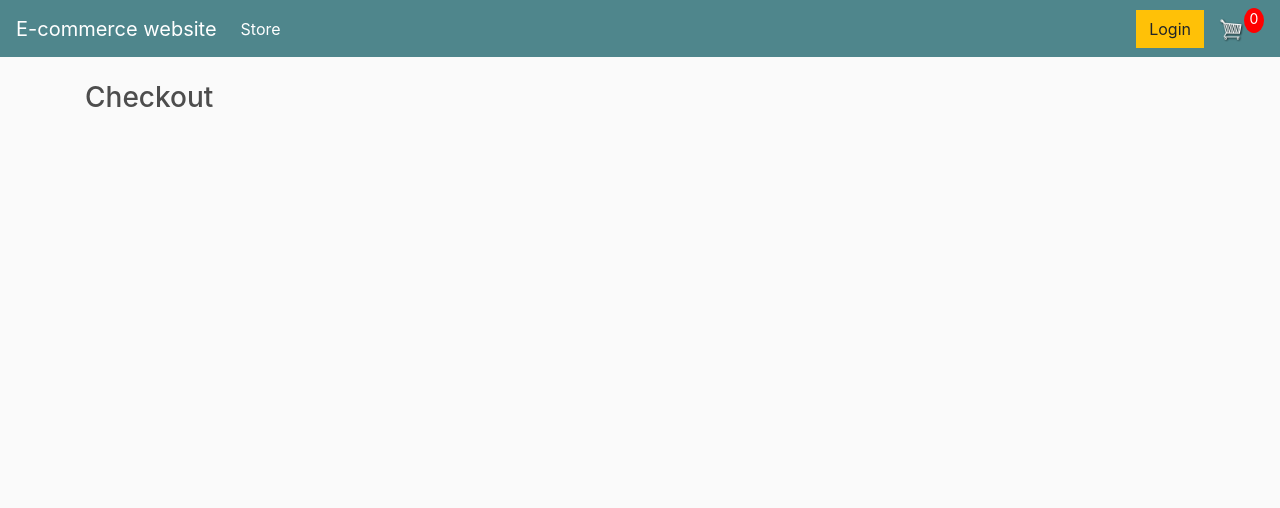
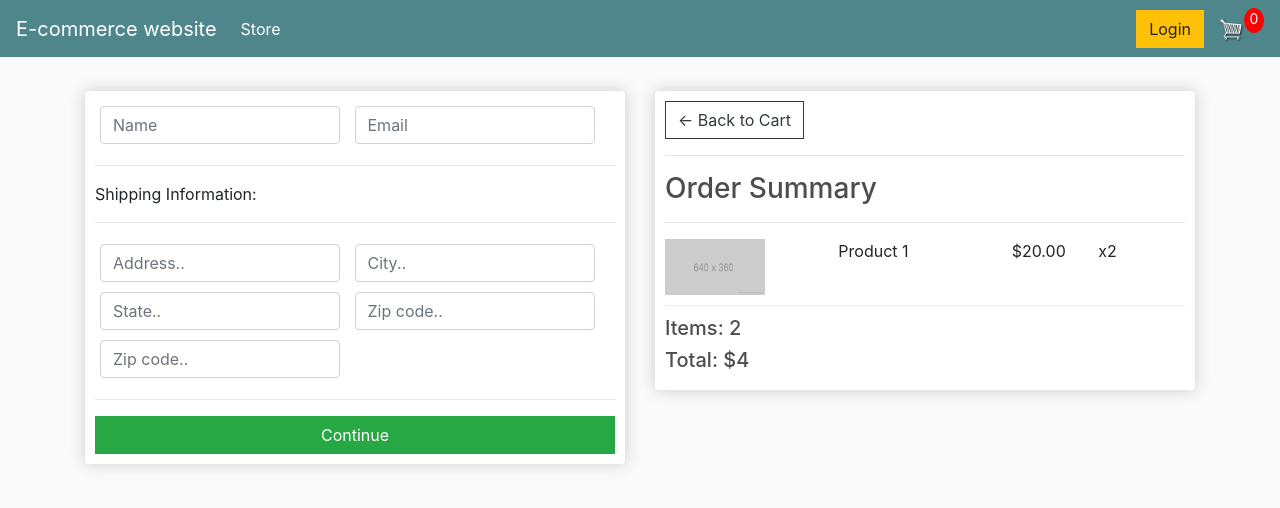
Before and after one commit to ignaciodiazb/ecommerce-0, a Django app: page /checkout/ in a window 1280 px wide. Shown: the top 508 px of the page. Run offline with Django 3.2, Linux system fonts and the light colour scheme; some libraries are stand-ins or nearby versions.

Commit message:
added checkout page template

```diff
--- a/ecommerce/store/templates/store/checkout.html
+++ b/ecommerce/store/templates/store/checkout.html
@@ -1,7 +1,70 @@
 {% extends 'store/base.html' %}
+{% load static %}
 
 {% block body %}
 
-    <h3>Checkout</h3>
+    <div class="row">
+        <div class="col-lg-6">
+            <div class="box-element" id="form-wrapper">
+                <form action="" id="form">
+                    <div id="user-info">
+						<div class="form-field">
+							<input required class="form-control" type="text" name="name" placeholder="Name">
+						</div>
+						<div class="form-field">
+							<input required class="form-control" type="email" name="email" placeholder="Email">
+						</div>
+                    </div>
+
+                    <div id="shipping-info">
+                        <hr>
+						<p>Shipping Information:</p>
+						<hr>
+						<div class="form-field">
+							<input class="form-control" type="text" name="address" placeholder="Address..">
+						</div>
+						<div class="form-field">
+							<input class="form-control" type="text" name="city" placeholder="City..">
+						</div>
+						<div class="form-field">
+							<input class="form-control" type="text" name="state" placeholder="State..">
+						</div>
+						<div class="form-field">
+							<input class="form-control" type="text" name="zipcode" placeholder="Zip code..">
+						</div>
+						<div class="form-field">
+							<input class="form-control" type="text" name="country" placeholder="Zip code..">
+						</div>
+                    </div>
+
+                    <hr>
+                    <input id="form-button" class="btn btn-success btn-block" type="submit" value="Continue">
+                </form>
+            </div>
+
+            <br>
+
+            <div class="box-element hidden" id="payment-info">
+                <small>Paypal options</small>
+            </div>
+        </div>
+
+        <div class="col-lg-6">
+            <div class="box-element">
+                <a  class="btn btn-outline-dark" href="{% url 'cart' %}">&#x2190; Back to Cart</a>
+                <hr>
+				<h3>Order Summary</h3>
+                <hr>
+                <div class="cart-row">
+					<div style="flex:2"><img class="row-image" src="{% static 'images/placeholder.png' %}"></div>
+					<div style="flex:2"><p>Product 1</p></div>
+					<div style="flex:1"><p>$20.00</p></div>
+					<div style="flex:1"><p>x2</p></div>
+                </div>
+                <h5>Items:   2</h5>
+				<h5>Total:   $4</h5>
+            </div>
+        </div>
+    </div>
 
 {% endblock %}
```
